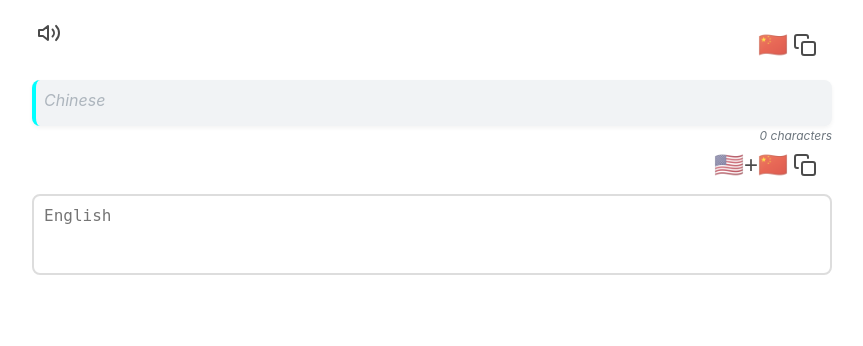
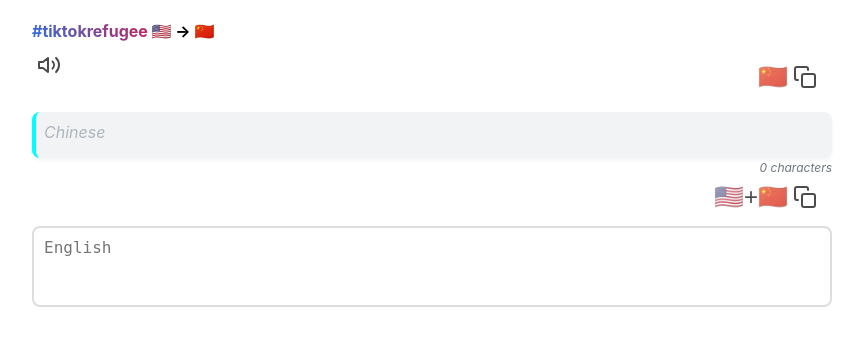
Before and after one commit to qwertypants/real-time-translator, a Flask app: page / in a window 1280 px wide. Shown: the top 346 px of the page, without its empty margins (208-1071 px from the left). Run offline with Flask 3, Linux system fonts and the light colour scheme.

Commit message:
style update

```diff
--- a/static/css/style.css
+++ b/static/css/style.css
@@ -181,6 +181,20 @@ input:checked + .toggle-slider:before {
     color: var(--primary-black);
 }
 
+h1 {
+    margin: 0.2em 0;
+    font-size: 1em;
+}
+h1 span {
+
+    background-image: linear-gradient(45deg, #2a6fe3, #ca2153); /* Define the gradient colors */
+    -webkit-background-clip: text; /* Clip the background to the text */
+    -webkit-text-fill-color: transparent; /* Make the text color transparent */
+    background-clip: text; /* Standard property for background clipping */
+    background-size: 100%; /* Ensure gradient covers the text */
+}
+
+
 @media (max-width: 576px) {
 
     .form-control {
--- a/templates/index.html
+++ b/templates/index.html
@@ -3,12 +3,14 @@
 <head>
     <meta charset="UTF-8">
     <meta name="viewport" content="width=device-width, initial-scale=1.0">
-    <title>Real-time Translator</title>
+
+    <title>#tiktokrefugee 🇺🇸 → 🇨🇳Translate English to Chinese as you type and Copy to clipboard. </title>
     <link href="{{ url_for('static', filename='css/style.css') }}" rel="stylesheet">
 </head>
 <body>
     <div>
         <div class="translation-container">
+            <h1><span>#tiktokrefugee</span> 🇺🇸 → 🇨🇳</h1>
             <!-- Source Text Display -->
             <div class="text-section" style="display: none;">
                 <div class="section-header">
```
